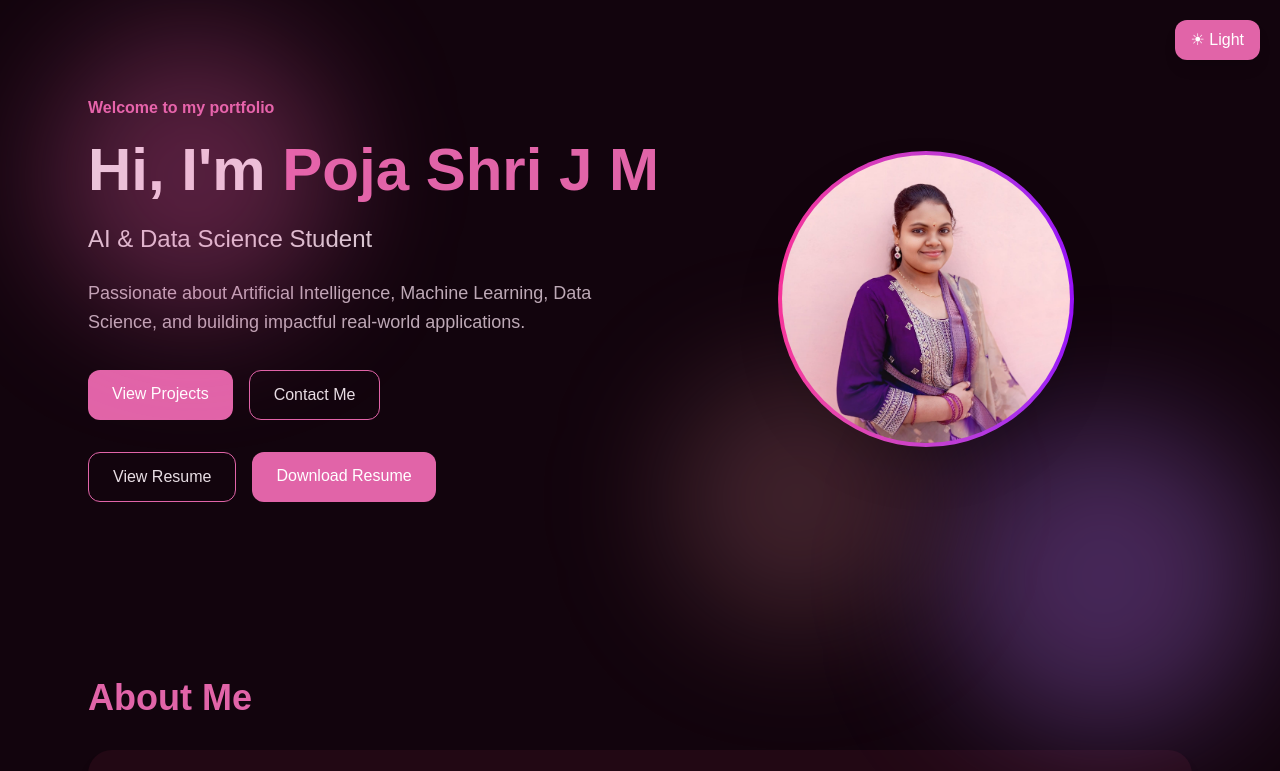
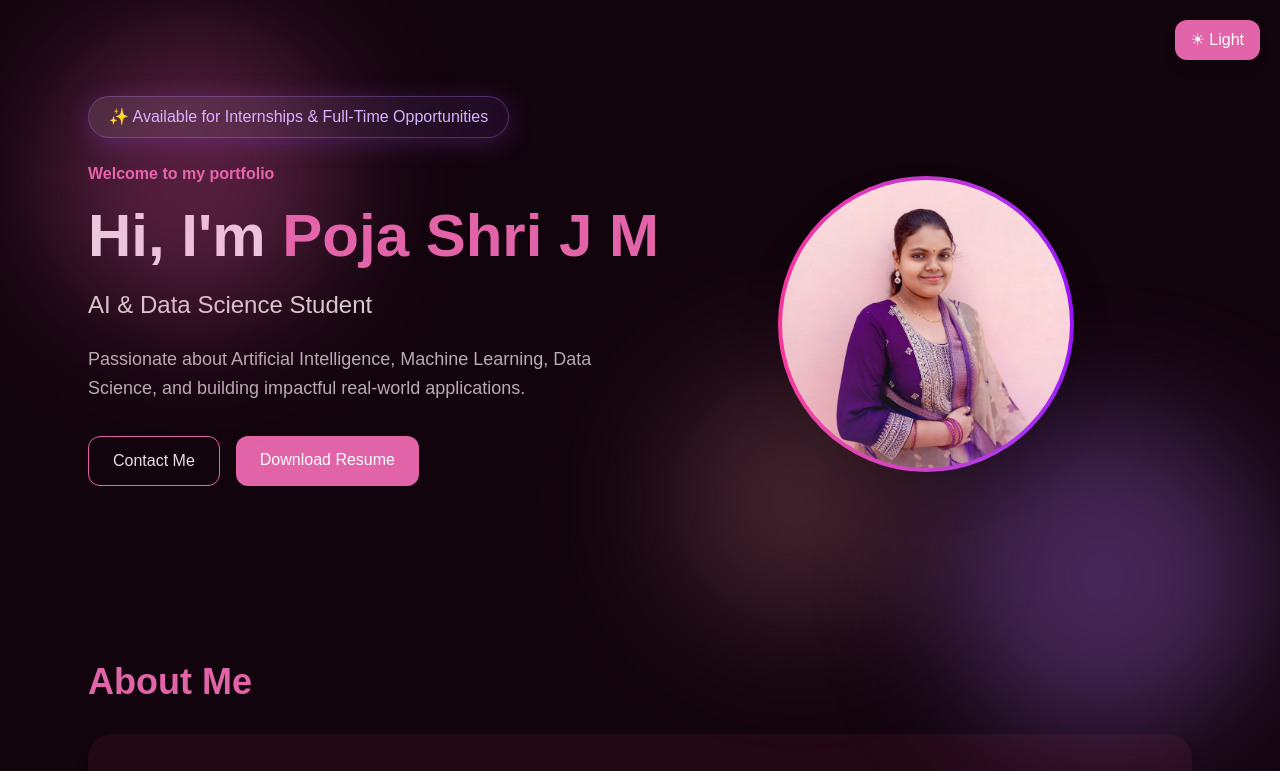
Before and after one commit to PojashriJM/PojashriJM_Portfolio, a Next.js app: page / in a window 1280 px wide. Shown: the top 771 px of the page. Built offline with nearby package versions, Linux system fonts and the light colour scheme.

Commit message:
enhanced header

```diff
--- a/app/page.tsx
+++ b/app/page.tsx
@@ -46,6 +46,24 @@ export default function Home() {
       </div>
       {/* Hero Section */}
       <section className="max-w-6xl mx-auto px-6 py-24">
+        <div
+  className="
+    inline-flex items-center gap-2
+    px-5 py-2 rounded-full mb-6
+    border backdrop-blur-lg
+    transition-all duration-300 hover:scale-105
+
+    bg-gradient-to-r from-pink-100 to-purple-100
+    border-purple-200 text-purple-700
+    shadow-[0_4px_20px_rgba(168,85,247,0.15)]
+
+    dark:from-white/10 dark:to-purple-500/10
+    dark:border-purple-400/30 dark:text-purple-300
+    dark:shadow-[0_4px_25px_rgba(168,85,247,0.25)]
+  "
+>
+  ✨ Available for Internships & Full-Time Opportunities
+</div>
         <div className="grid md:grid-cols-2 gap-10 items-center">
 
           {/* Left */}
@@ -72,28 +90,13 @@ export default function Home() {
 
             <div className="mt-8 flex flex-wrap gap-4">
               <a
-                href="#projects"
-                className="px-6 py-3 rounded-xl bg-[#C43C88] hover:bg-[#D46AA4] dark:bg-[#E164A8] dark:hover:bg-[#DDB7CF] text-white transition"
-              >
-                View Projects
-              </a>
-
-              <a
                 href="#contact"
                 className="px-6 py-3 rounded-xl border border-[#C43C88] text-[#C43C88] hover:bg-[#F8EAF2] dark:border-[#E164A8] dark:text-[#E8DEE4] dark:hover:bg-[#220814] transition"
               >
                 Contact Me
               </a>
-              <div className="flex gap-4 flex-wrap mt-4">
 
-  {/* View */}
-  <a
-    href="/resume.pdf"
-    target="_blank"
-    className="px-6 py-3 rounded-xl border border-[#C43C88] text-[#C43C88] hover:bg-[#F8EAF2] dark:border-[#E164A8] dark:text-[#E8DEE4] dark:hover:bg-[#220814] transition"
-  >
-    View Resume
-  </a>
+
 
   {/* Download */}
   <a
@@ -104,7 +107,7 @@ export default function Home() {
     Download Resume
   </a>
 
-</div>
+
             </div>
           </div>
 
```
